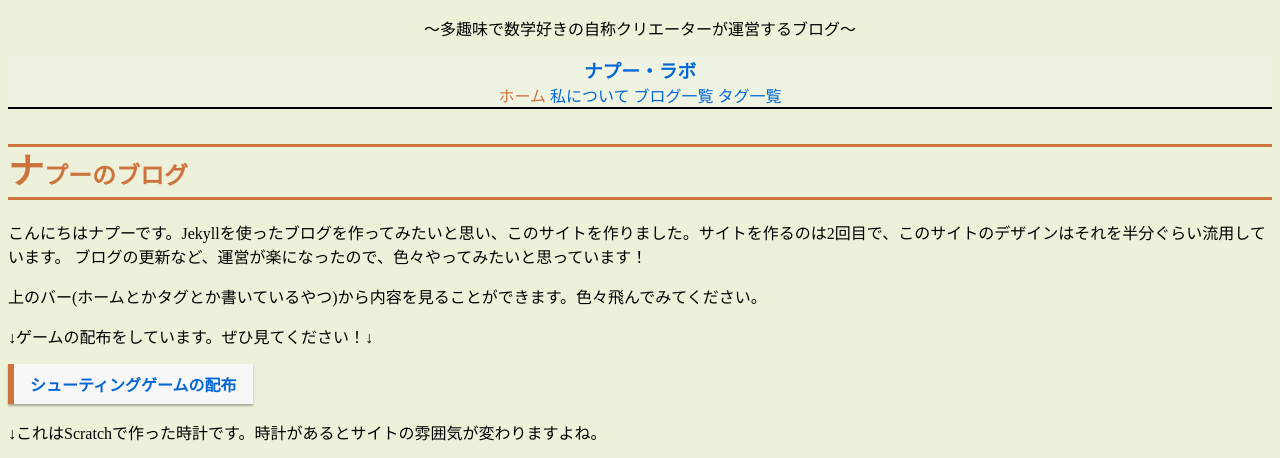
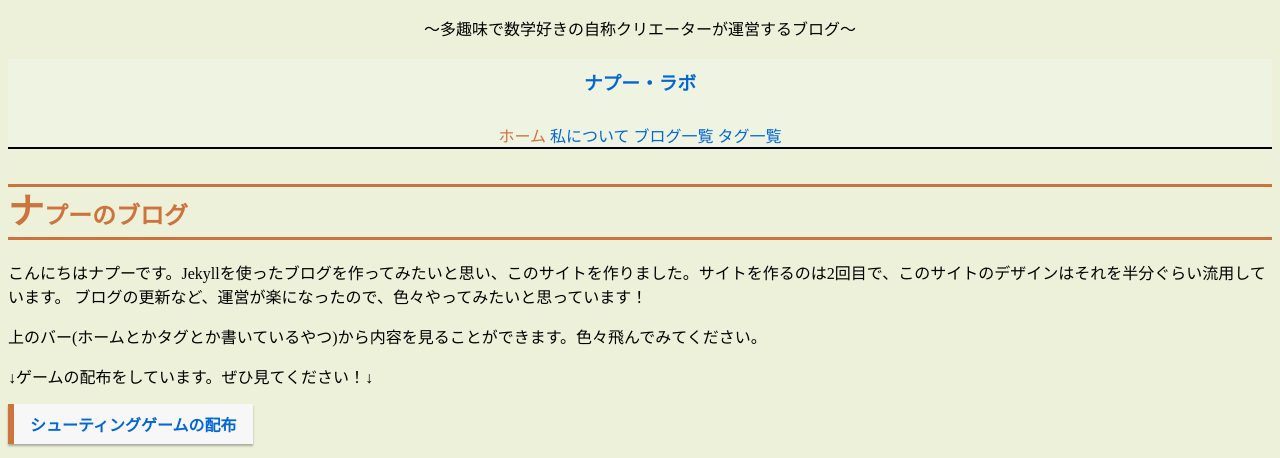
Before and after one commit to sirokurokumasan/sirokurokumasan.github.io, a Jekyll site: the page built from index.md, in a window 1280 px wide and 1400 px high. Shown: the top 458 px of the window. Built offline with Jekyll 4.4.1, drawn with Linux system fonts in a browser that asks for light colours; grey boxes are pictures that could not be loaded.

Commit message:
Update main.scss

```diff
--- a/_sass/main.scss
+++ b/_sass/main.scss
@@ -13,7 +13,8 @@
 
 //このサイトではフッターにしかh1を使わない主義だったが、使いずらいのでh3にした
 h3{
-  display: inline;
+  inline-block: inline;
+  padding: 0.5em;
 }
 //タイトル
 h2 {
```
